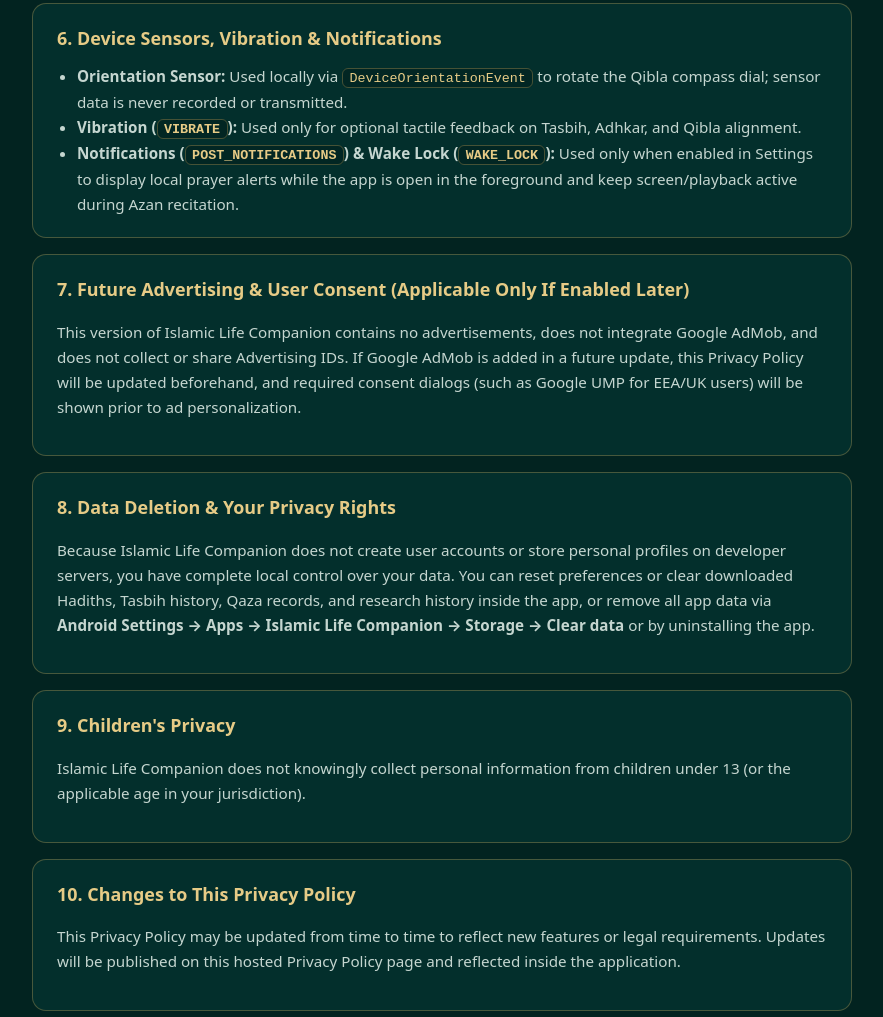
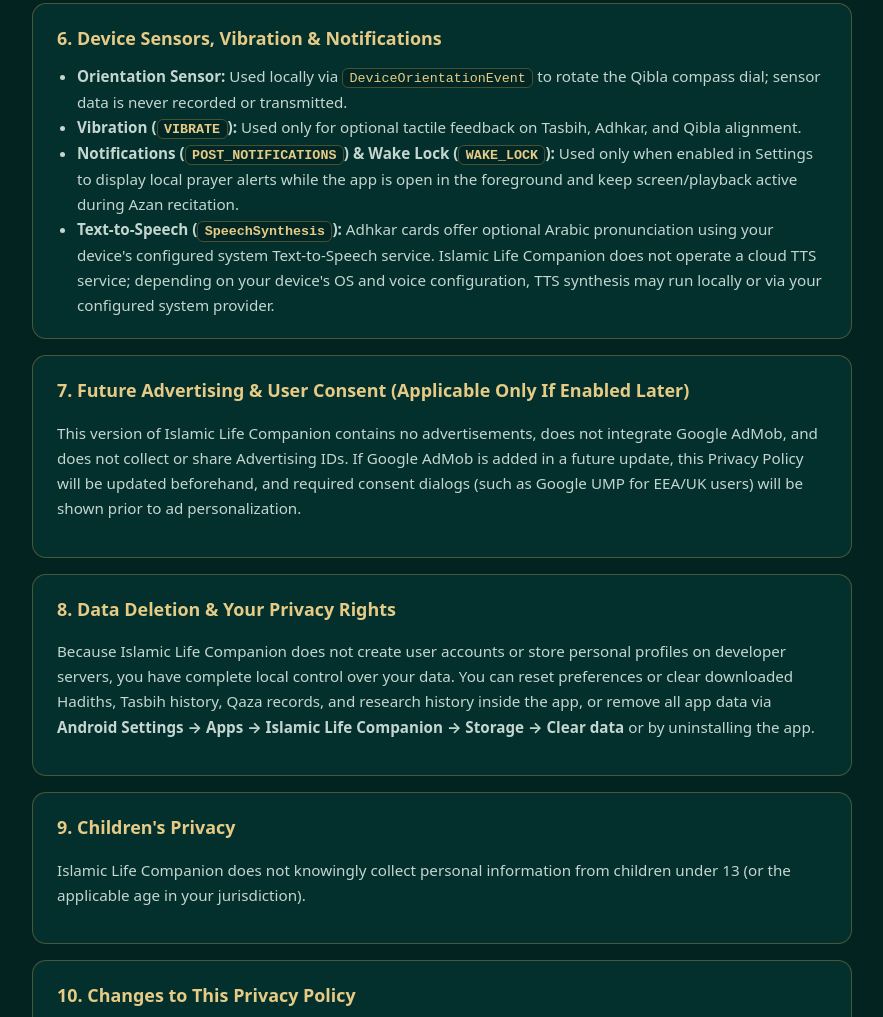
Before and after one commit to sanansaleem4316-hash/islamic-life-companion-privacy, a plain HTML site: page index.html in a window 1280 px wide. Shown: the part 1914-2931 px from the top of the page, without its empty margins (198-1081 px from the left). Drawn offline with Linux system fonts and the light colour scheme.

Commit message:
Update Privacy Policy with final disclosures
Updated the published Privacy Policy to match the latest application disclosures.

- Corrected GPS location permission explanation.
- Added optional Arabic Text-to-Speech disclosure.
- Updated privacy policy content for consistency with the app.

No application source code changed in this repository.

```diff
--- a/index.html
+++ b/index.html
@@ -154,6 +154,7 @@
         <li><strong>Orientation Sensor:</strong> Used locally via <code>DeviceOrientationEvent</code> to rotate the Qibla compass dial; sensor data is never recorded or transmitted.</li>
         <li><strong>Vibration (<code>VIBRATE</code>):</strong> Used only for optional tactile feedback on Tasbih, Adhkar, and Qibla alignment.</li>
         <li><strong>Notifications (<code>POST_NOTIFICATIONS</code>) &amp; Wake Lock (<code>WAKE_LOCK</code>):</strong> Used only when enabled in Settings to display local prayer alerts while the app is open in the foreground and keep screen/playback active during Azan recitation.</li>
+        <li><strong>Text-to-Speech (<code>SpeechSynthesis</code>):</strong> Adhkar cards offer optional Arabic pronunciation using your device's configured system Text-to-Speech service. Islamic Life Companion does not operate a cloud TTS service; depending on your device's OS and voice configuration, TTS synthesis may run locally or via your configured system provider.</li>
       </ul>
     </section>
 
```
